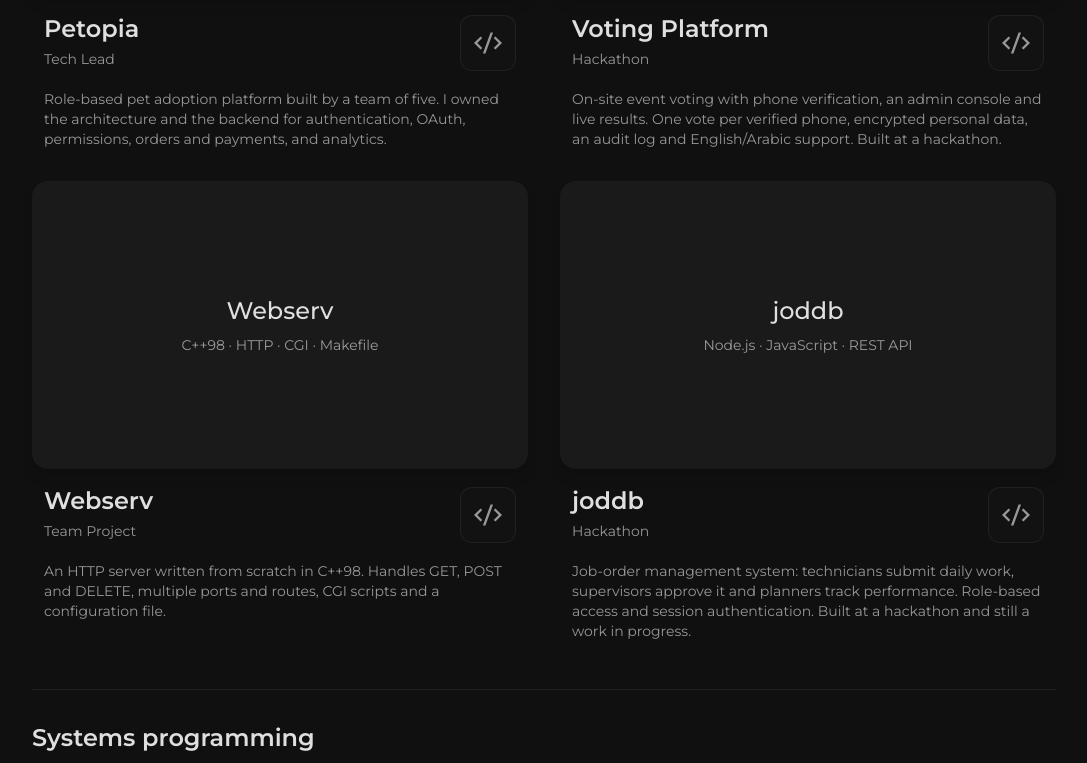
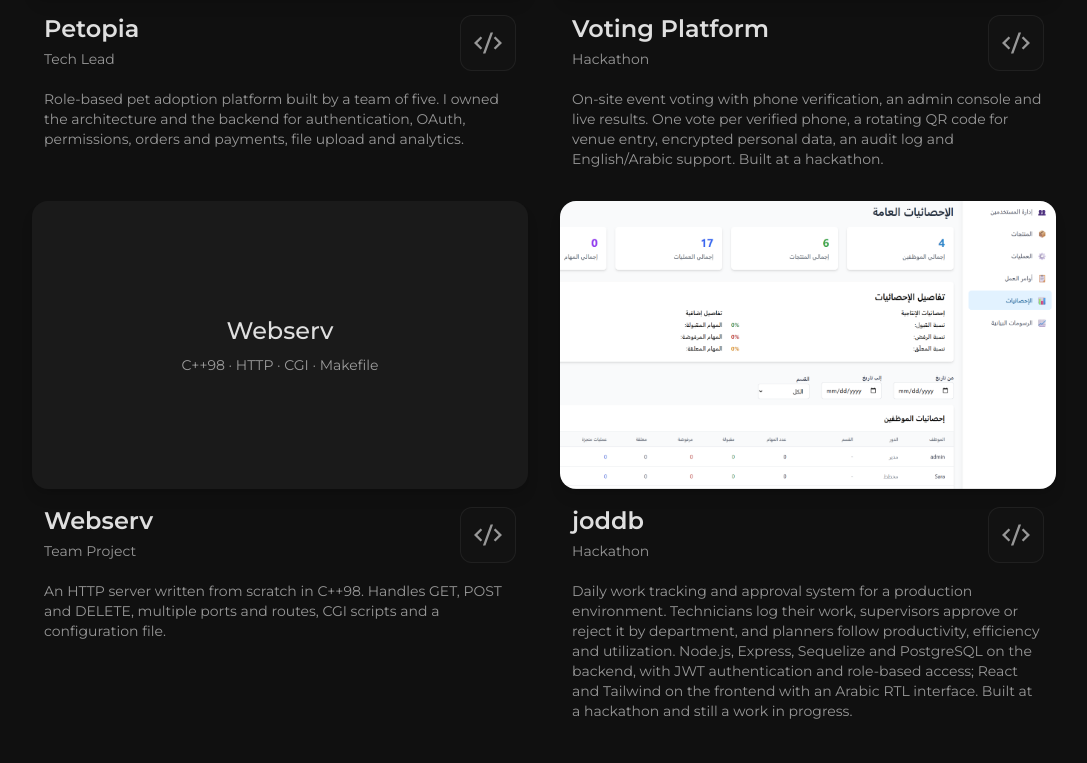
Before and after one commit to Shahd444/portfolio, a plain HTML site: page index.html in a window 1280 px wide. Shown: the part 1657-2420 px from the top of the page, without its empty margins (96-1183 px from the left). Drawn offline with Linux system fonts and the light colour scheme.

Commit message:
Add joddb screenshot and update project details
Co-Authored-By: Claude Sonnet 5.5 <noreply@anthropic.com>

```diff
--- a/css/site.css
+++ b/css/site.css
@@ -118,3 +118,7 @@ ul { padding: 0; list-style: none; }
 .sys-list .sys-feature { flex-direction: column; gap: var(--space-2); }
 .sys-list .sys-feature a { font-size: 18px; line-height: 28px; }
 .sys-list code { font-family: inherit; color: var(--white); }
+
+.dm-card-img { overflow: hidden; }
+.dm-card-img:has(img) { padding: 0; }
+.dm-card-img img { display: block; width: 100%; height: 100%; object-fit: cover; object-position: right top; }
--- a/index.html
+++ b/index.html
@@ -130,7 +130,7 @@
               <a class="dm-icon-btn dm-icon-btn--card" href="https://github.com/Shahd444/Petopia" target="_blank" rel="noopener" aria-label="Petopia source code"><svg viewBox="0 0 24 24" fill="currentColor" aria-hidden="true"><path d="M24 12L18.3431 17.6569L16.9289 16.2426L21.1716 12L16.9289 7.75736L18.3431 6.34315L24 12ZM2.82843 12L7.07107 16.2426L5.65685 17.6569L0 12L5.65685 6.34315L7.07107 7.75736L2.82843 12ZM9.78845 21H7.66009L14.2116 3H16.3399L9.78845 21Z"/></svg></a>
             </div>
           </div>
-          <p class="card-sum">Role-based pet adoption platform built by a team of five. I owned the architecture and the backend for authentication, OAuth, permissions, orders and payments, and analytics.</p>
+          <p class="card-sum">Role-based pet adoption platform built by a team of five. I owned the architecture and the backend for authentication, OAuth, permissions, orders and payments, file upload and analytics.</p>
         </article>
 
         <article class="dm-card card-wrap">
@@ -144,7 +144,7 @@
               <a class="dm-icon-btn dm-icon-btn--card" href="https://github.com/Shahd444/voting-platform" target="_blank" rel="noopener" aria-label="Voting Platform source code"><svg viewBox="0 0 24 24" fill="currentColor" aria-hidden="true"><path d="M24 12L18.3431 17.6569L16.9289 16.2426L21.1716 12L16.9289 7.75736L18.3431 6.34315L24 12ZM2.82843 12L7.07107 16.2426L5.65685 17.6569L0 12L5.65685 6.34315L7.07107 7.75736L2.82843 12ZM9.78845 21H7.66009L14.2116 3H16.3399L9.78845 21Z"/></svg></a>
             </div>
           </div>
-          <p class="card-sum">On-site event voting with phone verification, an admin console and live results. One vote per verified phone, encrypted personal data, an audit log and English/Arabic support. Built at a hackathon.</p>
+          <p class="card-sum">On-site event voting with phone verification, an admin console and live results. One vote per verified phone, a rotating QR code for venue entry, encrypted personal data, an audit log and English/Arabic support. Built at a hackathon.</p>
         </article>
 
         <article class="dm-card card-wrap">
@@ -162,7 +162,7 @@
         </article>
 
         <article class="dm-card card-wrap">
-          <div class="dm-card-media"><div class="dm-card-img"><span class="card-name">joddb</span><span class="card-stack">Node.js · JavaScript · REST API</span></div></div>
+          <div class="dm-card-media"><div class="dm-card-img"><img src="assets/projects/joddb.png" alt="joddb statistics dashboard: totals for employees, products and operations, approval rates and a per-employee table" loading="lazy"></div></div>
           <div class="dm-card-body">
             <div class="dm-card-text">
               <h4 class="dm-card-title">joddb</h4>
@@ -172,7 +172,7 @@
               <a class="dm-icon-btn dm-icon-btn--card" href="https://github.com/Shahd444/joddb" target="_blank" rel="noopener" aria-label="joddb source code"><svg viewBox="0 0 24 24" fill="currentColor" aria-hidden="true"><path d="M24 12L18.3431 17.6569L16.9289 16.2426L21.1716 12L16.9289 7.75736L18.3431 6.34315L24 12ZM2.82843 12L7.07107 16.2426L5.65685 17.6569L0 12L5.65685 6.34315L7.07107 7.75736L2.82843 12ZM9.78845 21H7.66009L14.2116 3H16.3399L9.78845 21Z"/></svg></a>
             </div>
           </div>
-          <p class="card-sum">Job-order management system: technicians submit daily work, supervisors approve it and planners track performance. Role-based access and session authentication. Built at a hackathon and still a work in progress.</p>
+          <p class="card-sum">Daily work tracking and approval system for a production environment. Technicians log their work, supervisors approve or reject it by department, and planners follow productivity, efficiency and utilization. Node.js, Express, Sequelize and PostgreSQL on the backend, with JWT authentication and role-based access; React and Tailwind on the frontend with an Arabic RTL interface. Built at a hackathon and still a work in progress.</p>
         </article>
       </div>
 
```
Also changed, not shown: assets/projects/joddb.png (added).
